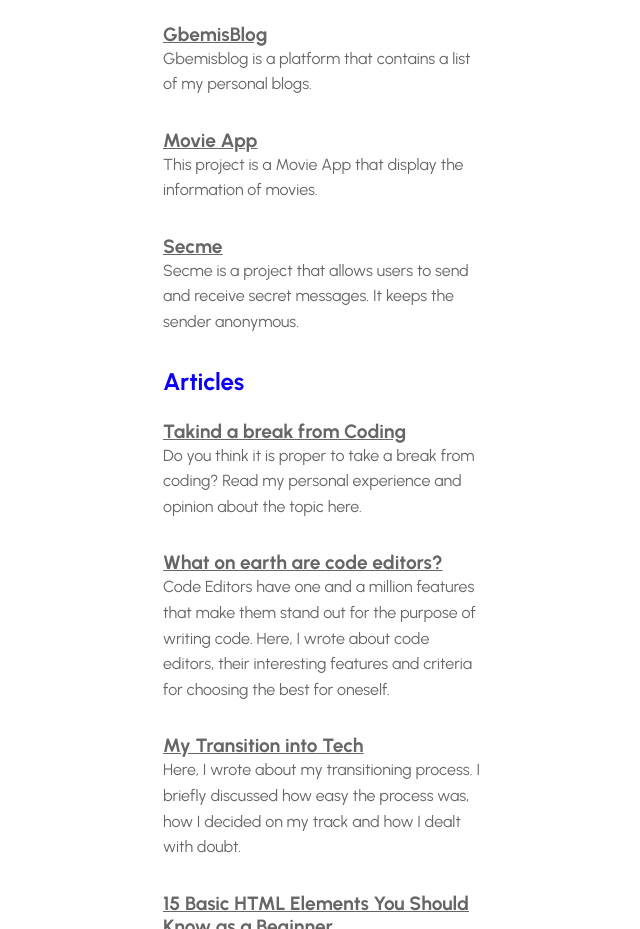
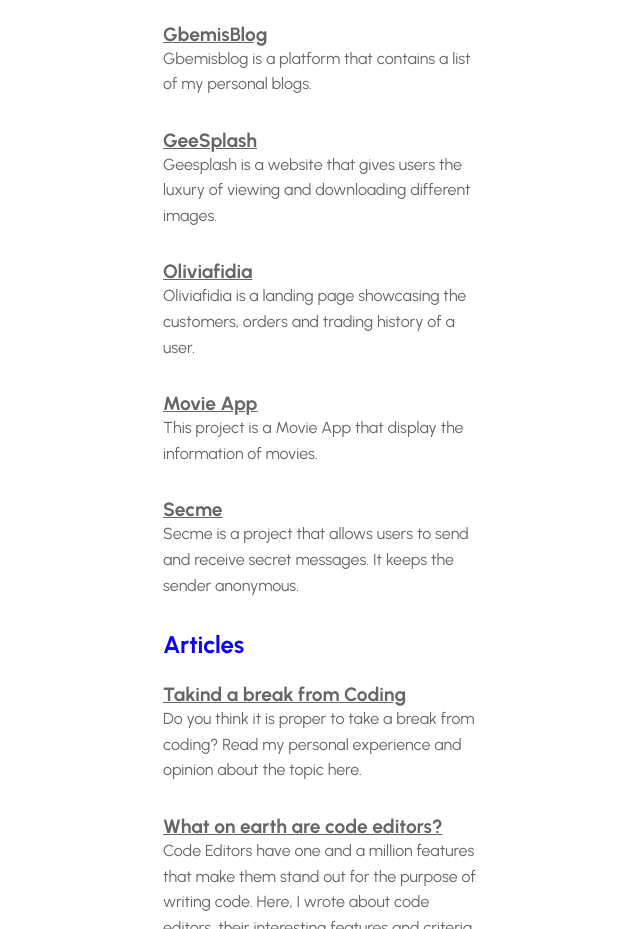
Before and after one commit to oladetoungee/gbemisolaResume, a plain HTML site: page index.html in a window 1280 px wide. Shown: the part 1500-2429 px from the top of the page, without its empty margins (157-797 px from the left). Drawn offline with nearby package versions, Linux system fonts and the light colour scheme; no server answers.

Commit message:
project-update

```diff
--- a/index.html
+++ b/index.html
@@ -123,6 +123,26 @@
                 </div>
 
             </div>
+            <div class="experience">
+                <div class="experience">
+                    <a class="experience__role" href="https://geesplash.netlify.app/" target="_blank">GeeSplash</a>
+
+                    <p class="experience__info">
+                     Geesplash is a website that gives users the luxury of viewing and downloading different images.
+
+                    </p>
+                </div>
+
+            </div>
+            <div class="experience">
+                <a class="experience__role" href="https://oliviafidia.netlify.app" target="_blank">Oliviafidia</a>
+
+                <p class="experience__info">
+                    Oliviafidia is a landing page showcasing the customers, orders and trading history of a user.
+
+
+                </p>
+            </div>
 
             <div class="experience">
                 <a class="experience__role" href="https://geemovies.netlify.app" target="_blank">Movie App</a>
```
